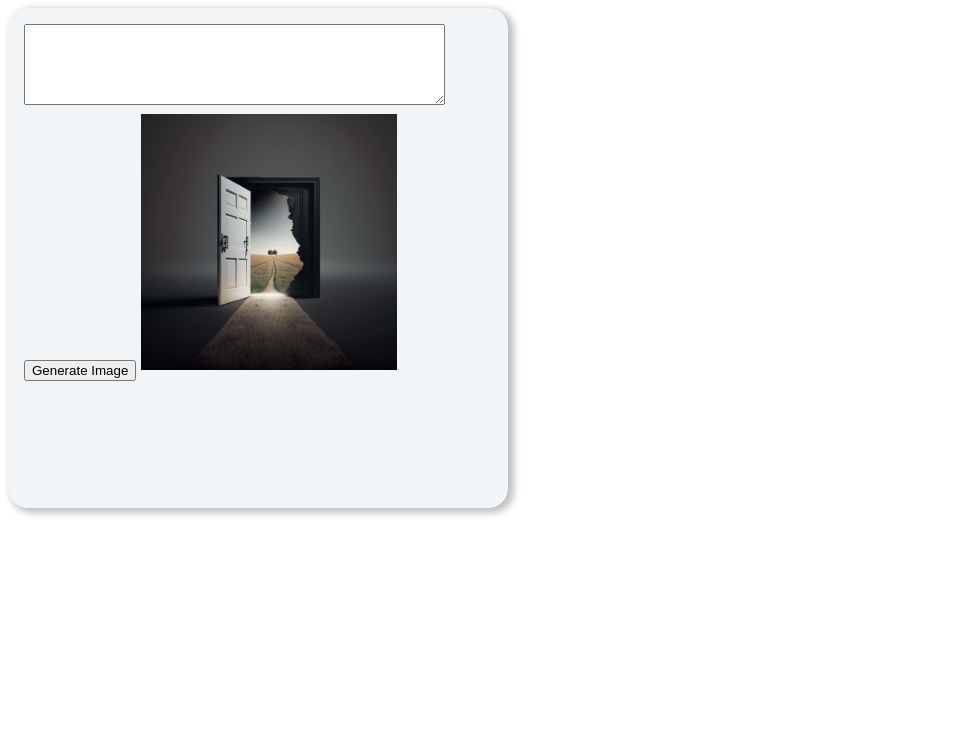
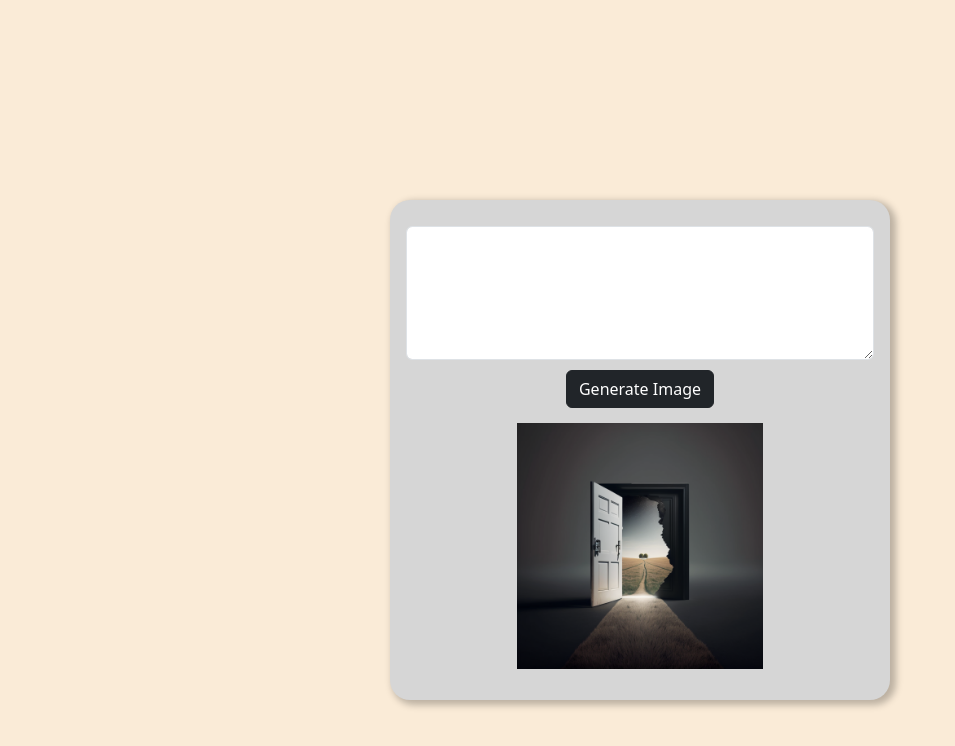
Before and after one commit to WynMars/OpenAI-Image-Generator, a React app in the folder client/: page / in a window 1280 px wide. Shown: the whole page, without its empty margins (0-955 px from the left). Built offline with nearby package versions, Linux system fonts and the light colour scheme.

Commit message:
CSS styling

```diff
--- a/client/public/index.html
+++ b/client/public/index.html
@@ -25,6 +25,7 @@
       Learn how to configure a non-root public URL by running `npm run build`.
     -->
     <title>React App</title>
+    <link href="https://cdn.jsdelivr.net/npm/bootstrap@5.3.0-alpha1/dist/css/bootstrap.min.css" rel="stylesheet" integrity="sha384-GLhlTQ8iRABdZLl6O3oVMWSktQOp6b7In1Zl3/Jr59b6EGGoI1aFkw7cmDA6j6gD" crossorigin="anonymous">
   </head>
   <body>
     <noscript>You need to enable JavaScript to run this app.</noscript>
--- a/client/src/components/App.css
+++ b/client/src/components/App.css
@@ -1,21 +1,20 @@
-
+body {
+  text-align: center;
+  justify-content: center;
+background-color: antiquewhite;
+}
 
 img {
+
 height: 256px;
   padding: 5px;
   width: 256px;
 }
 
-span {
-  display: block;
+button {
+  margin-top: 10px;
+  margin-bottom: 10px;
 }
-
-
-
-.inline {
-    display: inline-block
-}
-
 
 .container {
   width: 100%;
@@ -23,10 +22,16 @@ span {
   min-height: 500px;
   max-width: 500px;
   min-width: 250px;
-  background: #f1f5f8;
+  background:rgb(214, 214, 214);
   background-size: 25px 25px;
   border-radius: 20px;
   box-shadow: 4px 3px 7px 2px #00000040;
   padding: 1rem;
   box-sizing: border-box;
+  margin: auto;
+  margin-top: 200px;
+  display: flex;
+flex-direction: column;
+align-items: center;
+justify-content: center;
 }
--- a/client/src/components/GenerateImage.js
+++ b/client/src/components/GenerateImage.js
@@ -59,13 +59,18 @@ export default function GenerateImage() {
     <div>
       <form>
         <textarea
+          className="form-control"
           onChange={changeHandler}
           value={textInput}
           cols="50"
           rows="5"
         ></textarea>
-        <button onClick={generateHandler}>Generate Image</button>
-        <img src={image} alt="openAIImage" />
+        <button className="btn btn-dark" onClick={generateHandler}>
+          Generate Image
+        </button>
+        <div>
+          <img src={image} alt="openAIImage" />
+        </div>
       </form>
     </div>
   );
```
